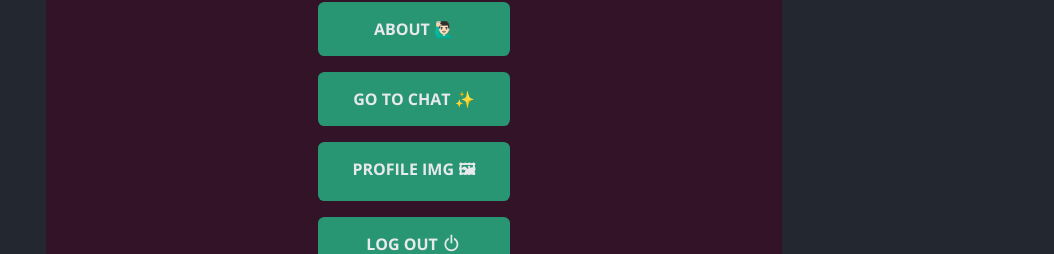
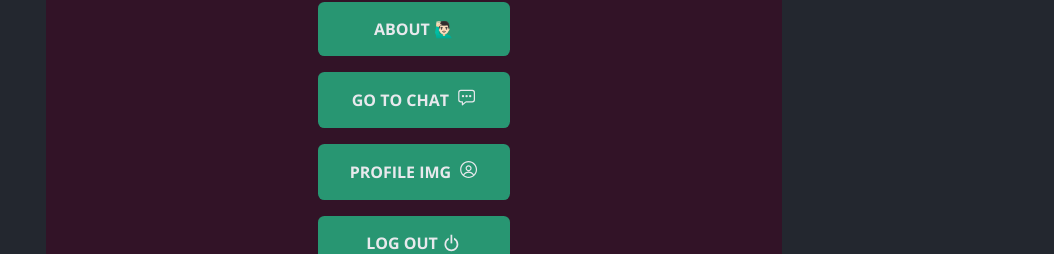
Before and after one commit to LeandroVillafuerte/app-realtime-chat, a React (Create React App) app: page / in a window 1280 px wide. Shown: the part 350-604 px from the top of the page, without its empty margins (226-1280 px from the left). Built offline with nearby package versions, Linux system fonts and the light colour scheme; sample sign-in values are in the browser's storage.

Commit message:
Home icons

```diff
--- a/src/pages/Home.jsx
+++ b/src/pages/Home.jsx
@@ -3,6 +3,8 @@ import styled from "styled-components";
 import Logout from "../components/Logout";
 import LogoSVG from "../components/LogoSVG";
 import ButtonLink from "../components/ButtonLink";
+import {IoChatboxEllipsesOutline} from 'react-icons/io5'
+import { RxAvatar } from "react-icons/rx";
 
 const Home = ({ currentUser }) => {
   return (
@@ -29,8 +31,8 @@ const Home = ({ currentUser }) => {
           )}
           {currentUser && (
             <>
-              <ButtonLink to="/chat">Go to chat ✨</ButtonLink>
-              <ButtonLink to="/setavatar">profile img 🖼</ButtonLink>
+              <ButtonLink to="/chat"><span>Go to chat</span> <span><IoChatboxEllipsesOutline/></span></ButtonLink>
+              <ButtonLink to="/setavatar"><span>Profile Img</span><span><RxAvatar/></span></ButtonLink>
             </>
           )}
           {currentUser && <Logout type="button"/>}
@@ -79,6 +81,18 @@ const Container = styled.div`
     flex-direction: column;
     gap: 1rem;
   }
+  button{
+    a{
+    display:flex;
+    flex-direction:row;
+    align-items:center;
+    justify-content:center;
+    gap: 0.5rem;
+    svg{
+    font-size:1.2rem;
+    }
+  }
+}
 `;
 
 export default Home;
```
